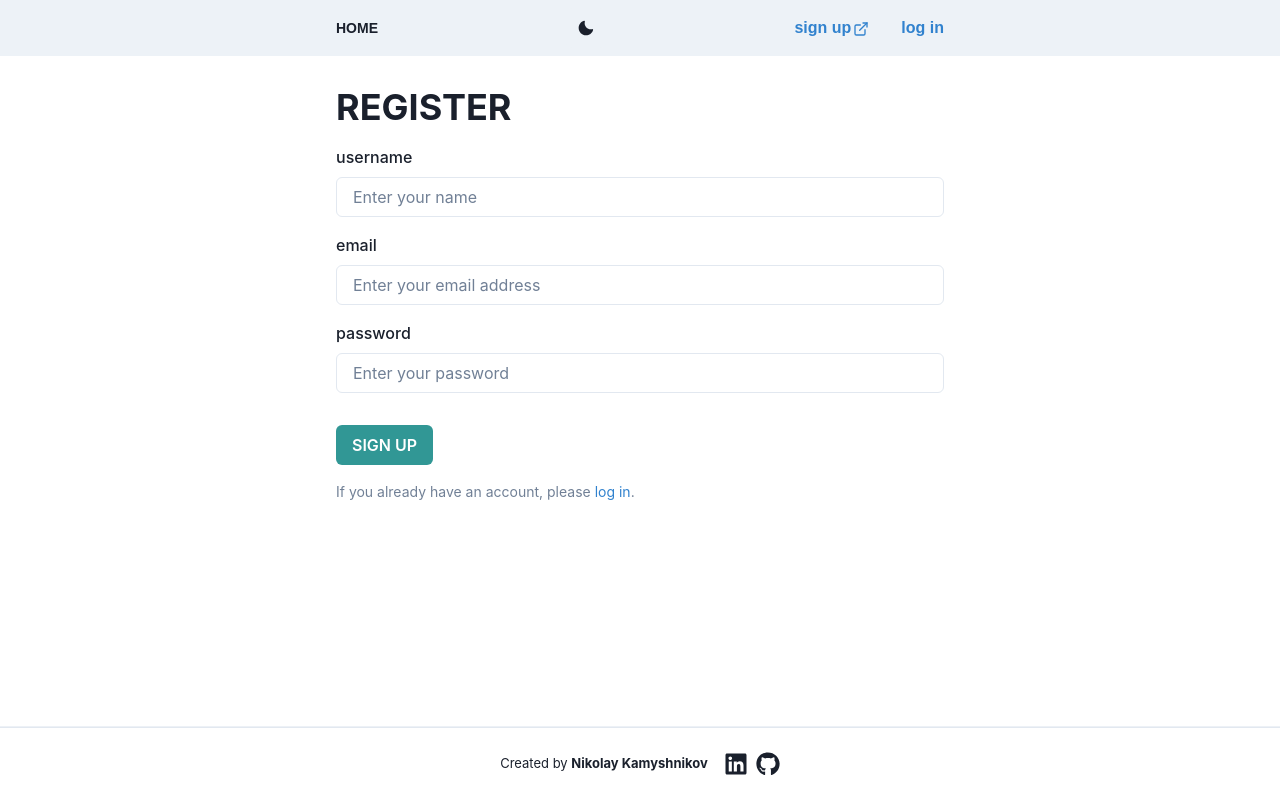
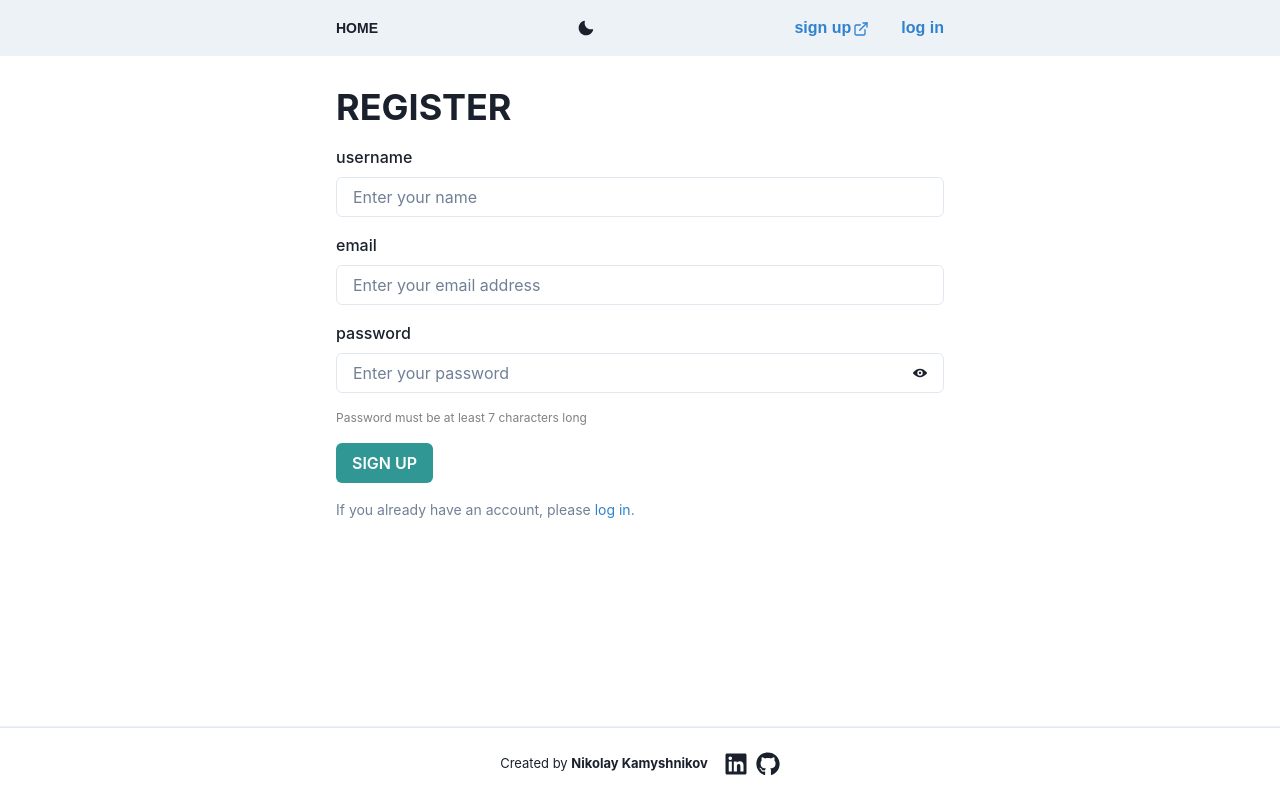
Before and after one commit to NikKms/goit-react-hw-08-phonebook, a React (Create React App) app: page /goit-react-hw-08-phonebook/register in a window 1280 px wide. Built offline with nearby package versions, Linux system fonts and the light colour scheme.

Commit message:
add hidden btn for password, add min length pass,  message for length passd+ error

```diff
--- a/src/components/LoginForm/LoginForm.jsx
+++ b/src/components/LoginForm/LoginForm.jsx
@@ -1,9 +1,16 @@
-import React from 'react';
+import React, { useState } from 'react';
 import { Formik, Form, Field, ErrorMessage } from 'formik';
 import * as Yup from 'yup';
 import { useDispatch } from 'react-redux';
 import { logIn } from 'redux/auth/authOperations';
-import { FormControl, FormLabel, Input, Button } from '@chakra-ui/react';
+import {
+  FormControl,
+  FormLabel,
+  Input,
+  Button,
+  IconButton,
+} from '@chakra-ui/react';
+import { ViewIcon, ViewOffIcon } from '@chakra-ui/icons';
 import styled from '@emotion/styled';
 
 const ErrorText = styled.div`
@@ -25,7 +32,12 @@ const validationSchema = Yup.object().shape({
 });
 
 const LoginForm = () => {
+  const [showPassword, setShowPassword] = useState(false);
   const dispatch = useDispatch();
+
+  const togglePasswordVisibility = () => {
+    setShowPassword(!showPassword);
+  };
 
   const handleSubmit = (values, { resetForm }) => {
     dispatch(logIn(values));
@@ -57,11 +69,23 @@ const LoginForm = () => {
             <FormLabel htmlFor="password">password</FormLabel>
             <Input
               as={Field}
-              type="password"
+              type={showPassword ? 'text' : 'password'}
               name="password"
               placeholder="Enter your password"
               autoComplete="current-password"
               required
+              pr="4.5rem"
+            />
+            <IconButton
+              icon={showPassword ? <ViewOffIcon /> : <ViewIcon />}
+              onClick={togglePasswordVisibility}
+              variant="ghost"
+              size="sm"
+              aria-label={showPassword ? 'Hide password' : 'Show password'}
+              position="absolute"
+              right="0.5rem"
+              top="50%"
+              transform="translateY(0)"
             />
             <ErrorMessage name="password" component={ErrorText} />
           </FormControl>
--- a/src/components/RegisterForm/RegisterForm.jsx
+++ b/src/components/RegisterForm/RegisterForm.jsx
@@ -1,10 +1,20 @@
-import React from 'react';
 import { Formik, Form, Field, ErrorMessage } from 'formik';
 import * as Yup from 'yup';
 import { useDispatch } from 'react-redux';
 import { register } from 'redux/auth/authOperations';
-import { FormControl, FormLabel, Input, Button } from '@chakra-ui/react';
+import {
+  FormControl,
+  FormLabel,
+  Input,
+  Button,
+  Text,
+  Box,
+} from '@chakra-ui/react';
+import { IconButton } from '@chakra-ui/react';
+import { ViewIcon, ViewOffIcon } from '@chakra-ui/icons';
+
 import styled from '@emotion/styled';
+import { useState } from 'react';
 
 const ErrorText = styled.div`
   color: red;
@@ -33,11 +43,17 @@ const validationSchema = Yup.object().shape({
       /^[a-zA-Z0-9!@#$%^&*()-_=+`~[\]{}|:<>/?]+$/,
       'The password must contain only Latin letters (both uppercase and lowercase), digits, and other characters.'
     )
+    .min(7, 'Password must be at least 7 characters long')
     .required('Password is required'),
 });
 
 const RegisterForm = () => {
+  const [showPassword, setShowPassword] = useState(false);
   const dispatch = useDispatch();
+
+  const togglePasswordVisibility = () => {
+    setShowPassword(!showPassword);
+  };
 
   const handleSubmit = (values, { resetForm }) => {
     dispatch(register(values));
@@ -50,7 +66,7 @@ const RegisterForm = () => {
       validationSchema={validationSchema}
       onSubmit={handleSubmit}
     >
-      {({ isSubmitting }) => (
+      {({ isSubmitting, values }) => (
         <Form autoComplete="off">
           <FormControl mb={4}>
             <FormLabel htmlFor="name">username</FormLabel>
@@ -82,14 +98,31 @@ const RegisterForm = () => {
             <FormLabel htmlFor="password">password</FormLabel>
             <Input
               as={Field}
-              type="password"
+              type={showPassword ? 'text' : 'password'}
               name="password"
               placeholder="Enter your password"
               autoComplete="current-password"
               required
+              pr="4.5rem"
+            />
+            <IconButton
+              icon={showPassword ? <ViewOffIcon /> : <ViewIcon />}
+              onClick={togglePasswordVisibility}
+              variant="ghost"
+              size="sm"
+              aria-label={showPassword ? 'Hide password' : 'Show password'}
+              position="absolute"
+              right="0.5rem"
+              top="50%"
+              transform="translateY(0)"
             />
             <ErrorMessage name="password" component={ErrorText} />
           </FormControl>
+          {values.password.length < 7 && (
+            <Text fontSize="12px" color="gray" mt="0">
+              Password must be at least 7 characters long
+            </Text>
+          )}
 
           <Button
             type="submit"
```
